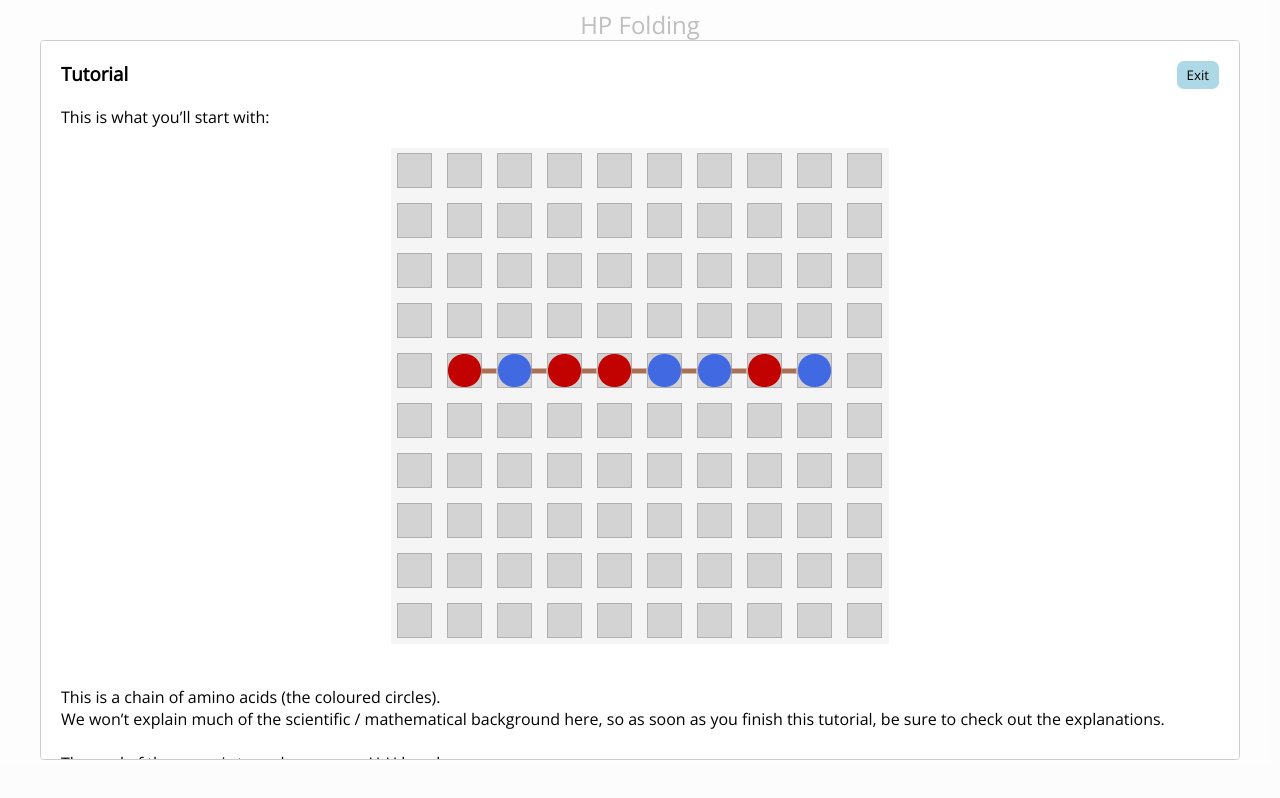
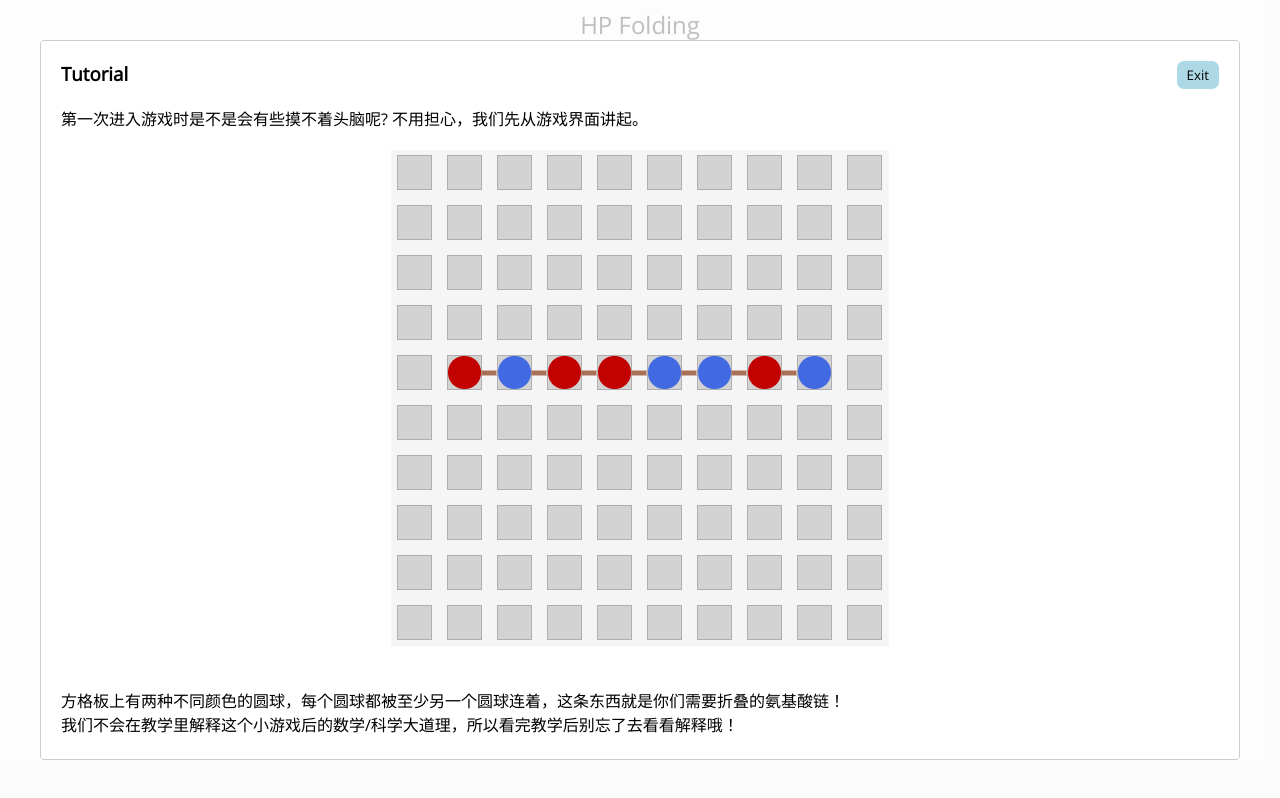
Before and after one commit to 3D-Circle/in-fold-we-trust, a React (Create React App) app in the folder in-fold-we-trust/: page / in a window 1280 px wide. Both pictures are taken after a click on the button "Tutorial". Built offline with nearby package versions, Linux system fonts and the light colour scheme.

Commit message:
Add Chinese tutorial

```diff
--- a/in-fold-we-trust/src/menu.js
+++ b/in-fold-we-trust/src/menu.js
@@ -31,7 +31,8 @@ class Menu extends Component {
             <button className="menu-item" onClick={() => this.toggleModal("explanation", true)}>Explanation</button>
             <ReactModal isOpen={this.state.tutorialOpen}
                         onRequestClose={() => this.toggleModal("tutorial", false)}>
-                <Tutorial closingCallback={() => this.toggleModal("tutorial", false)}/>
+                <Tutorial closingCallback={() => this.toggleModal("tutorial", false)}
+                          language={this.state.language}/>
             </ReactModal>
             <ReactModal isOpen={this.state.explanationOpen}
                         onRequestClose={() => this.toggleModal("explanation", false)}>
--- a/in-fold-we-trust/src/tutorial.js
+++ b/in-fold-we-trust/src/tutorial.js
@@ -17,6 +17,7 @@ import foldFail2 from './img/tutorial/fold-fail2.gif';
 
 class Tutorial extends Component {
     render() {
+        if (this.props.language === 'EN') {
             return <ModalTemplate title="Tutorial" closingCallback={this.props.closingCallback}>
                 This is what you’ll start with:
                 <br/>
@@ -51,7 +52,8 @@ class Tutorial extends Component {
                 <br/>
                 <img src={chainFolded} alt="Folded chain with 1 H-H contact"/>
                 <br/>
-            To do so, you will need two folds. When you do a fold, you can only “break” the chain at one point, like this:
+                To do so, you will need two folds. When you do a fold, you can only “break” the chain at one point, like
+                this:
                 <br/>
                 <img src={chainFolding} alt="Folding the chain to create the H-H contact"/>
                 <br/>
@@ -59,7 +61,8 @@ class Tutorial extends Component {
 
                 Doing this fold (or any fold) requires three steps.
                 <br/>
-            These might seem a lot just to fold a chain, but after doing a few of them I promise it will become intuitive ;)
+                These might seem a lot just to fold a chain, but after doing a few of them I promise it will become
+                intuitive ;)
                 <br/>
                 <br/>
 
@@ -97,11 +100,92 @@ class Tutorial extends Component {
                 <br/>
                 (And remember to check out the explanation to see the mathematics / science behind this simple game)
             </ModalTemplate>
+        } else if (this.props.language === 'CN') {
+            return <ModalTemplate title="Tutorial" closingCallback={this.props.closingCallback}>
+                第一次进入游戏时是不是会有些摸不着头脑呢? 不用担心，我们先从游戏界面讲起。
+                <br/>
+                <img src={startImg} alt="Start position"/>
+                <br/>
+                方格板上有两种不同颜色的圆球，每个圆球都被至少另一个圆球连着，这条东西就是你们需要折叠的氨基酸链！
+                <br/>
+                我们不会在教学里解释这个小游戏后的数学/科学大道理，所以看完教学后别忘了去看看解释哦！
+                <br/>
+                <br/>
+                游戏目标很简单，玩家需要通过折叠来创造最多的 H-H 键。
+                <br/>
+                如你在解释页中会读到，H 是 Hydrophobic 疏水的简称，在游戏中就是红色的圆球。
+                <br/>
+                你可以这样组成一个 H-H 键:
+                <br/>
+                <img src={contactHH} alt="H-H contact"/>
+                <br/>
+                看到那条黑色的虚线了吗? 那就是你所折出的一个 H-H 键！
+                <br/>
+                每当两个在氨基酸链中不相邻的红色圆球被折叠到相邻的位置时，就会组成一个 H-H 键。
+                <br/>
+                <br/>
+
+                为了成键，我们需要折叠氨基酸链。假设我们要将这条氨基酸链
+                <br/>
+                <img src={chainInitial} alt="Initial chain"/>
+                <br/>
+                折成这样从而组成一个 H-H 键:
+                <br/>
+                <img src={chainFolded} alt="Folded chain with 1 H-H contact"/>
+                <br/>
+                我们需要两次折叠。当你进行折叠时，需要将氨基酸链"劈"成两半：
+                To do so, you will need two folds. When you do a fold, you can only “break” the chain at one point, like
+                this:
+                <br/>
+                <img src={chainFolding} alt="Folding the chain to create the H-H contact"/>
+                <br/>
+                <br/>
+
+                一次折叠需要三步操作
+                <br/>
+                <br/>
+
+                <em>Step 1</em> - 选择原点 (origin) 以及旋转中心 (rotation point，必须在链中与原点相邻)
+                <br/>
+                比如，你想移动左边的三个氨基酸:
+                <br/>
+                <img src={step1_1} alt="Moving the three amino acids on the left"/>
+                <br/>
+                或者想移动最右边的一个氨基酸:
+                <br/>
+                <img src={step2_2} alt="Moving the last amino acid on the right"/>
+                <br/>
+                <br/>
+
+                <em>Step 2</em> - 选完这两个点后，你可以点击一个蓝色的方块而进行折叠
+                <br/>
+                蓝色的方块只有在你可以往那个方向旋转时才会显示。比如:
+                <br/>
+                <img src={foldSuccess} alt="Folding the three amino acids on the left down"/>
+                <br/>
+                <br/>
+
+                <strong>注意</strong> - 当你的折叠将氨基酸链的一部分折出方格板时不会有蓝色的方块显示：
+                <br/>
+                <img src={foldFail1} alt="Folding failed because the fold goes outside the grid"/>
+                <br/>
+                当你的折叠将氨基酸链的一部分折到它自己身上时蓝色的方块也不会显示:
+                <br/>
+                <img src={foldFail2} alt="Folding failed because the fold collapses with existing amino acids"/>
+                <br/>
+                <br/>
+
+                以上就是游戏的全部规则了。祝好运!
+                <br/>
+                (最后，如果对游戏背后的数学、科学知识看兴趣，千万别忘了查看 Explanation 解释页)
+            </ModalTemplate>
+        }
     }
 }
 
 Tutorial.propTypes = {
-    closingCallback: PropTypes.func.isRequired
+    closingCallback: PropTypes.func.isRequired,
+    language: PropTypes.string.isRequired,
 };
 
 export default Tutorial
```
Lines whose indentation alone changed are shown as unchanged.
